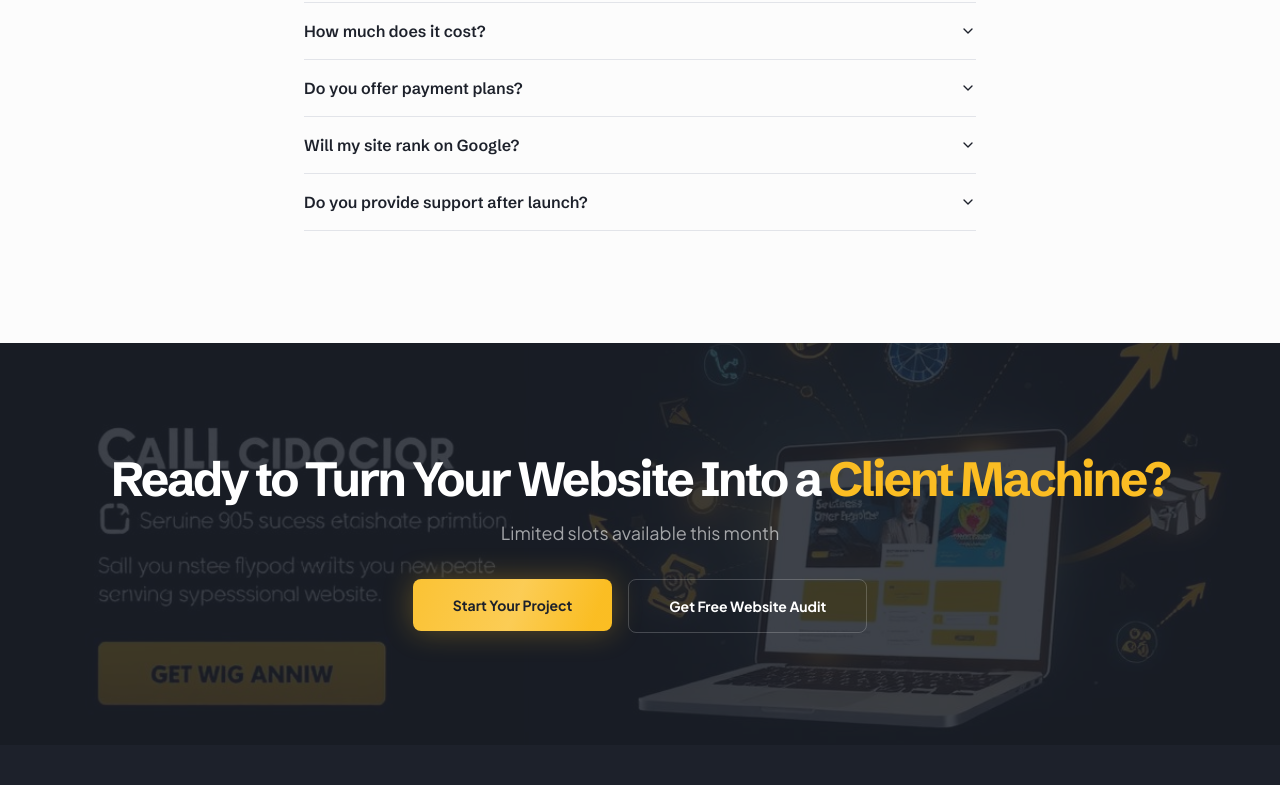
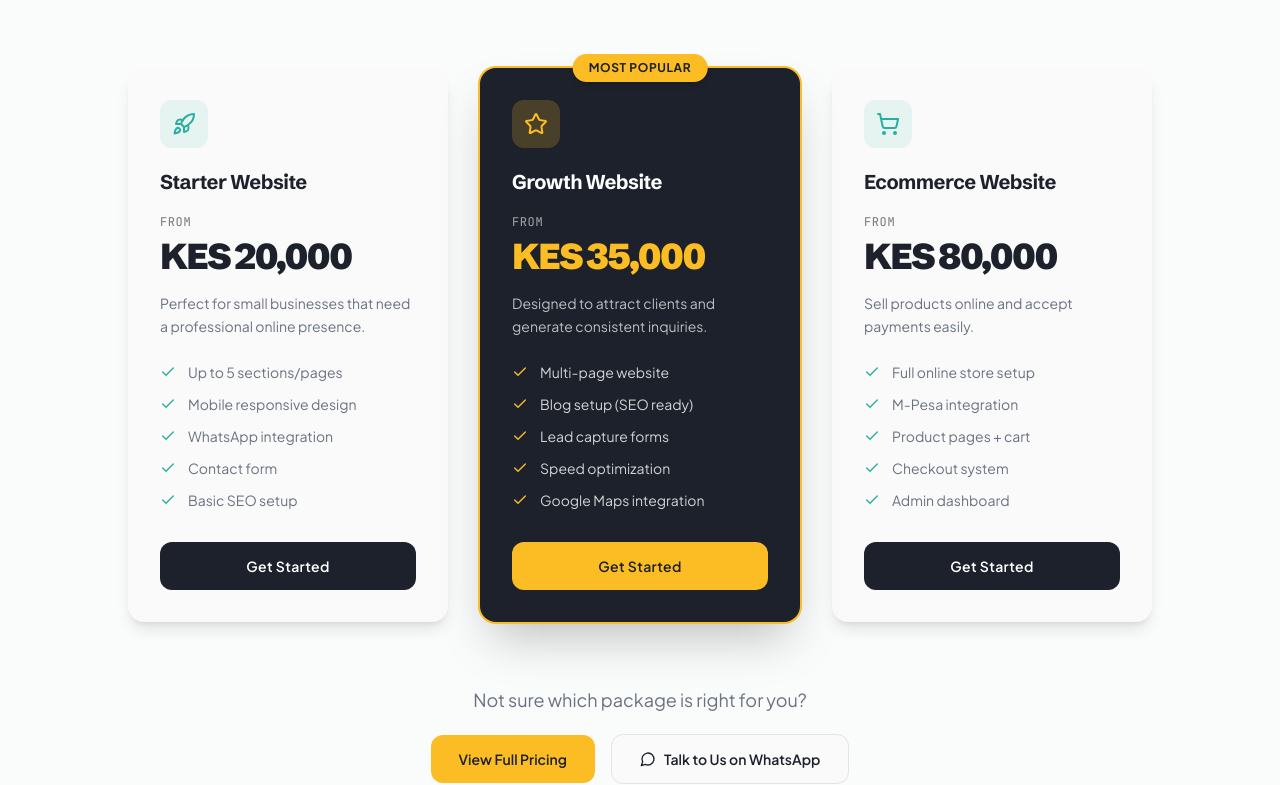
Before and after one commit to KevCodePulse/kevcodepulse-showcase-boost, a React (Vite) app: page / in a window 1280 px wide. Shown: the part 8077-8862 px from the top of the page. Built offline with nearby package versions, Linux system fonts and the light colour scheme; the HTML template or start-up script is replaced by a standard one.

Commit message:
Added pricing section for home
Co-authored-by: KevCodePulse <221167826+KevCodePulse@users.noreply.github.com>

```diff
--- /dev/null
+++ b/src/components/home/Pricing.tsx
@@ -0,0 +1,189 @@
+import { motion } from "framer-motion";
+import { Check, Star, ShoppingCart, Rocket, MessageCircle } from "lucide-react";
+import { Link } from "react-router-dom";
+import { siteConfig } from "@/data/siteConfig";
+import SectionHeading from "@/components/shared/SectionHeading";
+
+const ease = [0.23, 1, 0.32, 1] as const;
+
+const fadeUp = {
+  hidden: { opacity: 0, y: 30 },
+  visible: (i: number) => ({
+    opacity: 1, y: 0,
+    transition: { duration: 0.6, ease, delay: i * 0.12 },
+  }),
+};
+
+const plans = [
+  {
+    name: "Starter Website",
+    price: "KES 20,000",
+    description: "Perfect for small businesses that need a professional online presence.",
+    icon: Rocket,
+    features: [
+      "Up to 5 sections/pages",
+      "Mobile responsive design",
+      "WhatsApp integration",
+      "Contact form",
+      "Basic SEO setup",
+    ],
+    highlighted: false,
+    badge: null,
+    accent: "secondary",
+  },
+  {
+    name: "Growth Website",
+    price: "KES 35,000",
+    description: "Designed to attract clients and generate consistent inquiries.",
+    icon: Star,
+    features: [
+      "Multi-page website",
+      "Blog setup (SEO ready)",
+      "Lead capture forms",
+      "Speed optimization",
+      "Google Maps integration",
+    ],
+    highlighted: true,
+    badge: "Most Popular",
+    accent: "primary",
+  },
+  {
+    name: "Ecommerce Website",
+    price: "KES 80,000",
+    description: "Sell products online and accept payments easily.",
+    icon: ShoppingCart,
+    features: [
+      "Full online store setup",
+      "M-Pesa integration",
+      "Product pages + cart",
+      "Checkout system",
+      "Admin dashboard",
+    ],
+    highlighted: false,
+    badge: null,
+    accent: "secondary",
+  },
+];
+
+const Pricing = () => (
+  <section className="py-20 md:py-28 bg-muted/40 overflow-hidden">
+    <div className="container mx-auto px-4 sm:px-6">
+      <SectionHeading
+        badge="Pricing"
+        title="Affordable Website Packages for Kenyan Businesses"
+        description="Choose a package that fits your business goals. Transparent pricing, no hidden costs."
+        centered
+      />
+
+      <div className="grid grid-cols-1 md:grid-cols-3 gap-6 lg:gap-8 max-w-5xl mx-auto">
+        {plans.map((plan, i) => (
+          <motion.div
+            key={plan.name}
+            initial="hidden"
+            whileInView="visible"
+            viewport={{ once: true, margin: "-60px" }}
+            custom={i}
+            variants={fadeUp}
+            className={`relative rounded-2xl p-6 sm:p-8 flex flex-col transition-all duration-300 ${
+              plan.highlighted
+                ? "bg-foreground text-background shadow-2xl scale-[1.03] md:scale-105 ring-2 ring-primary z-10"
+                : "bg-card text-card-foreground shadow-lg hover:shadow-xl"
+            }`}
+          >
+            {plan.badge && (
+              <span className="absolute -top-3.5 left-1/2 -translate-x-1/2 bg-primary text-primary-foreground text-xs font-bold uppercase tracking-wider px-4 py-1.5 rounded-full shadow-md">
+                {plan.badge}
+              </span>
+            )}
+
+            <div className={`w-12 h-12 rounded-xl flex items-center justify-center mb-5 ${
+              plan.highlighted ? "bg-primary/20" : "bg-secondary/10"
+            }`}>
+              <plan.icon className={`w-6 h-6 ${plan.highlighted ? "text-primary" : "text-secondary"}`} />
+            </div>
+
+            <h3 className="font-display text-xl font-bold tracking-tight">{plan.name}</h3>
+
+            <div className="mt-3 mb-4">
+              <span className="text-xs font-mono uppercase tracking-wider opacity-60">From</span>
+              <div className={`text-3xl sm:text-4xl font-display font-black tracking-tighter mt-1 ${
+                plan.highlighted ? "text-primary" : "text-foreground"
+              }`}>
+                {plan.price}
+              </div>
+            </div>
+
+            <p className={`text-sm leading-relaxed mb-6 ${
+              plan.highlighted ? "opacity-70" : "text-muted-foreground"
+            }`}>
+              {plan.description}
+            </p>
+
+            <ul className="space-y-3 mb-8 flex-1">
+              {plan.features.map((feature) => (
+                <li key={feature} className="flex items-start gap-3 text-sm">
+                  <Check className={`w-4 h-4 mt-0.5 shrink-0 ${
+                    plan.highlighted ? "text-primary" : "text-secondary"
+                  }`} />
+                  <span className={plan.highlighted ? "opacity-80" : "text-muted-foreground"}>
+                    {feature}
+                  </span>
+                </li>
+              ))}
+            </ul>
+
+            <motion.div whileHover={{ scale: 1.03 }} whileTap={{ scale: 0.98 }}>
+              <Link
+                to="/contact"
+                className={`block w-full text-center py-3.5 rounded-xl font-semibold text-sm tracking-wide transition-colors ${
+                  plan.highlighted
+                    ? "bg-primary text-primary-foreground hover:bg-primary/90"
+                    : "bg-foreground text-background hover:bg-foreground/90"
+                }`}
+              >
+                Get Started
+              </Link>
+            </motion.div>
+          </motion.div>
+        ))}
+      </div>
+
+      {/* Bottom CTA */}
+      <motion.div
+        initial="hidden"
+        whileInView="visible"
+        viewport={{ once: true }}
+        variants={fadeUp}
+        custom={0}
+        className="mt-16 text-center"
+      >
+        <p className="text-muted-foreground text-lg mb-5">
+          Not sure which package is right for you?
+        </p>
+        <div className="flex flex-col sm:flex-row items-center justify-center gap-4">
+          <motion.div whileHover={{ scale: 1.04 }} whileTap={{ scale: 0.97 }}>
+            <Link
+              to="/contact"
+              className="inline-flex items-center gap-2 bg-primary text-primary-foreground px-7 py-3.5 rounded-xl font-semibold text-sm hover:bg-primary/90 transition-colors"
+            >
+              View Full Pricing
+            </Link>
+          </motion.div>
+          <motion.div whileHover={{ scale: 1.04 }} whileTap={{ scale: 0.97 }}>
+            <a
+              href={`https://wa.me/${siteConfig.whatsapp}?text=${encodeURIComponent("Hi, I'd like help choosing the right website package for my business.")}`}
+              target="_blank"
+              rel="noopener noreferrer"
+              className="inline-flex items-center gap-2 border border-border bg-card text-foreground px-7 py-3.5 rounded-xl font-semibold text-sm hover:bg-muted transition-colors"
+            >
+              <MessageCircle className="w-4 h-4" />
+              Talk to Us on WhatsApp
+            </a>
+          </motion.div>
+        </div>
+      </motion.div>
+    </div>
+  </section>
+);
+
+export default Pricing;
--- a/src/pages/Index.tsx
+++ b/src/pages/Index.tsx
@@ -7,6 +7,7 @@ import PortfolioPreview from "@/components/home/PortfolioPreview";
 import Process from "@/components/home/Process";
 import Testimonials from "@/components/home/Testimonials";
 import WhyChooseUs from "@/components/home/WhyChooseUs";
+import Pricing from "@/components/home/Pricing";
 import HomeFAQ from "@/components/home/HomeFAQ";
 import FinalCTA from "@/components/home/FinalCTA";
 
@@ -21,6 +22,7 @@ const Index = () => (
     <Process />
     <Testimonials />
     <WhyChooseUs />
+    <Pricing />
     <HomeFAQ />
     <FinalCTA />
   </>
```
